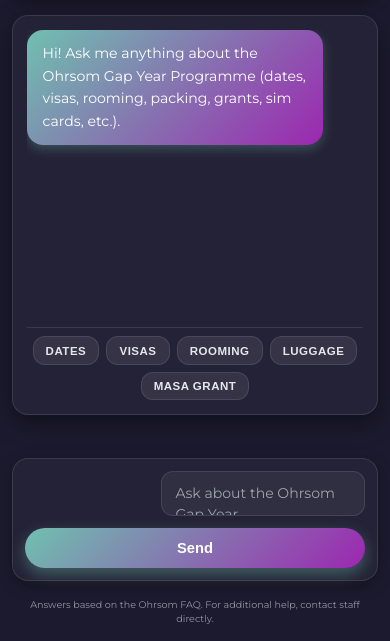
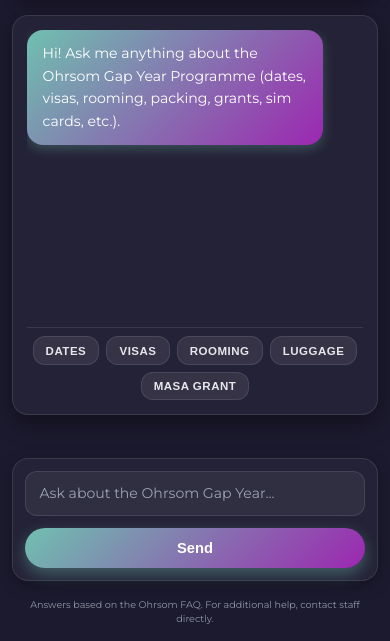
Before and after one commit to OhrsomStudent/OhrsomStudentBot, a website: page public/index.html in a window 390 px wide. Shown: the part 203-844 px from the top of the page. Drawn offline with Linux system fonts and the light colour scheme.

Commit message:
fix: sync mobile textarea fix to public folder

```diff
--- a/public/styles.css
+++ b/public/styles.css
@@ -357,9 +357,12 @@
   .composer {
     flex-direction: column;
     padding: 0.85rem;
+    gap: 0.75rem;
   }
 
   .composer textarea {
+    flex: none;
+    width: 100%;
     font-size: 0.9rem;
   }
 
@@ -424,9 +427,12 @@
 
   .composer {
     padding: 0.75rem;
+    gap: 0.75rem;
   }
 
   .composer textarea {
+    flex: none;
+    width: 100%;
     font-size: 0.88rem;
     padding: 0.7rem 0.85rem;
   }
```
